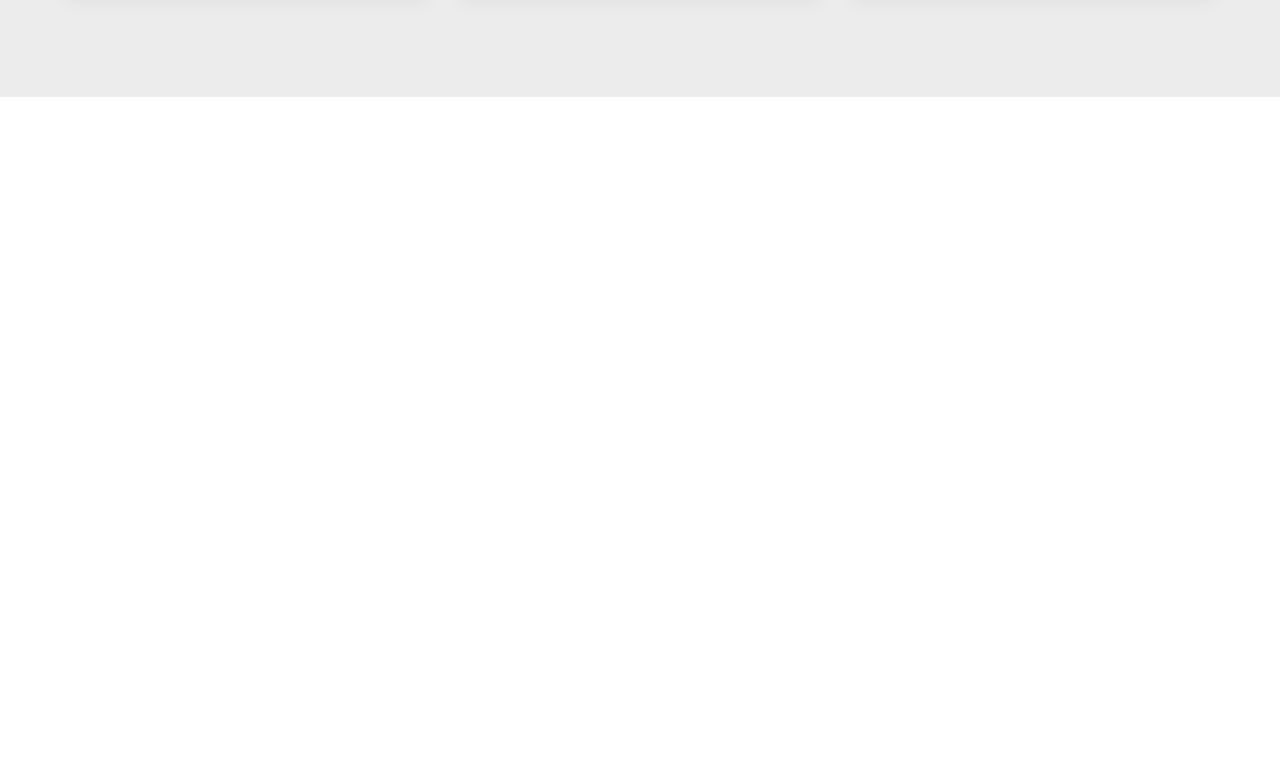
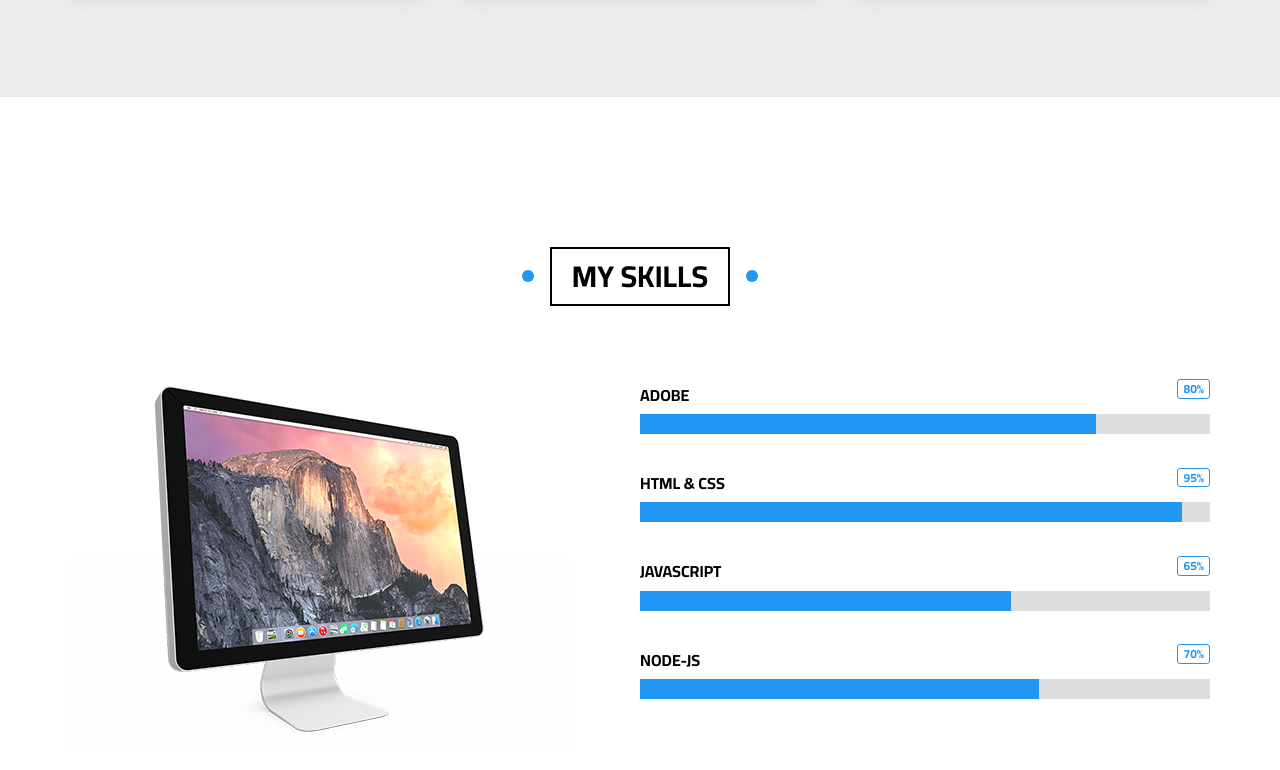
Before and after one commit to Abo3bazez/HTML-and-CSS-Template-Three, a plain HTML site: page index.html in a window 1280 px wide. Shown: the part 8414-9184 px from the top of the page. Before the commit the page ends 8511 px from the top, so only its background shows below. Drawn offline with nearby package versions, Linux system fonts and the light colour scheme.

Commit message:
finish skills section (:

```diff
--- a/css/main.scss
+++ b/css/main.scss
@@ -629,6 +629,13 @@ a {
   padding: 20px;
   border-radius: 15px;
   position: relative;
+  transition: $main-transtion-duration;
+}
+.testimonials .card:hover img {
+  border: 10px solid $section-background-color;
+}
+.testimonials .card:hover {
+  transform: translateY(-5px) scale(1.02);
 }
 .testimonials img {
   position: absolute;
@@ -638,6 +645,7 @@ a {
   right: -20px;
   border-radius: 50%;
   border: 15px solid $section-background-color;
+  transition: border $main-transtion-duration ease-in-out;
 }
 @media (max-width: 767px) {
   .testimonials img {
@@ -760,8 +768,9 @@ a {
   align-items: center;
 }
 .team .card .content ul li {
-  margin-bottom: 30px;
+  margin-bottom: 15px;
   cursor: pointer;
+  transition-duration: $main-transtion-duration;
 }
 .team .card .content ul li i {
   color: #777;
@@ -771,6 +780,9 @@ a {
 .team .card .content ul li:hover i {
   color: $main-color;
   transform: scale(1.5);
+}
+.team .card:hover ul li {
+  margin-bottom: 40px;
 }
 .team .card .content img {
   max-width: 100%;
@@ -894,6 +906,81 @@ a {
   color: $main-color;
 }
 // end services
+// start skills
+.skills {
+  padding-top: $main-padding;
+  padding-bottom: $main-padding;
+  position: relative;
+}
+.skills .container {
+  display: flex;
+}
+.skills .container .box {
+  flex: 1;
+}
+.skills .container .image {
+  flex: 1;
+}
+@media (max-width: 991px) {
+  .skills .container .image {
+    display: none;
+  }
+}
+.skills .prog-holder {
+  margin-bottom: 40px;
+}
+.skills .prog-holder h4 {
+  font-weight: normal;
+  text-transform: uppercase;
+  margin-bottom: 10px;
+  color: black;
+  font-weight: 700;
+}
+.skills .prog-holder .prog {
+  background-color: #ddd;
+  height: 20px;
+  position: relative;
+}
+.skills .prog-holder .prog::before {
+  content: attr(data-progress);
+  background-color: white;
+  color: $main-color;
+  position: absolute;
+  bottom: 35px;
+  right: 0px;
+  border-radius: 3px;
+  padding: 2px 5px;
+  font-size: 12px;
+  border: 1px solid;
+  font-weight: 700;
+}
+
+.skills .prog-holder .prog span {
+  display: inline-block;
+  height: 100%;
+  background-color: $main-color;
+  position: relative;
+}
+// .skills .prog-holder .prog span::before {
+//   content: attr(data-progress);
+//   background-color: black;
+//   color: white;
+//   position: absolute;
+//   bottom: 25px;
+//   right: -15px;
+//   border-radius: 3px;
+//   padding: 3px;
+//   font-size: 11px;
+// }
+// .skills .prog-holder .prog span::after {
+//   content: "";
+//   position: absolute;
+//   border: 4px solid;
+//   border-color: black transparent transparent transparent;
+//   right: -4px;
+//   bottom: 18px;
+// }
+// end skills
 // start animation
 @keyframes up-down-arrow {
   0%,
--- a/index.html
+++ b/index.html
@@ -797,5 +797,41 @@
       </div>
     </div>
     <!-- end services -->
+    <!-- start skills -->
+    <div class="skills">
+      <h2 class="main-title">my skills</h2>
+      <div class="container">
+        <div class="image">
+          <img src="./images/skills.png" alt="" />
+        </div>
+        <div class="box">
+          <div class="prog-holder">
+            <h4>Adobe</h4>
+            <div class="prog" data-progress="80%">
+              <span style="width: 80%"></span>
+            </div>
+          </div>
+          <div class="prog-holder">
+            <h4>HTML &amp; CSS</h4>
+            <div class="prog" data-progress="95%">
+              <span style="width: 95%"></span>
+            </div>
+          </div>
+          <div class="prog-holder">
+            <h4>Javascript</h4>
+            <div class="prog" data-progress="65%">
+              <span style="width: 65%"></span>
+            </div>
+          </div>
+          <div class="prog-holder">
+            <h4>Node-js</h4>
+            <div class="prog" data-progress="70%">
+              <span style="width: 70%"></span>
+            </div>
+          </div>
+        </div>
+      </div>
+    </div>
+    <!-- end  skills -->
   </body>
 </html>
```
Also changed, not shown: css/main.css, images/skills.png (added), 1 other file.
